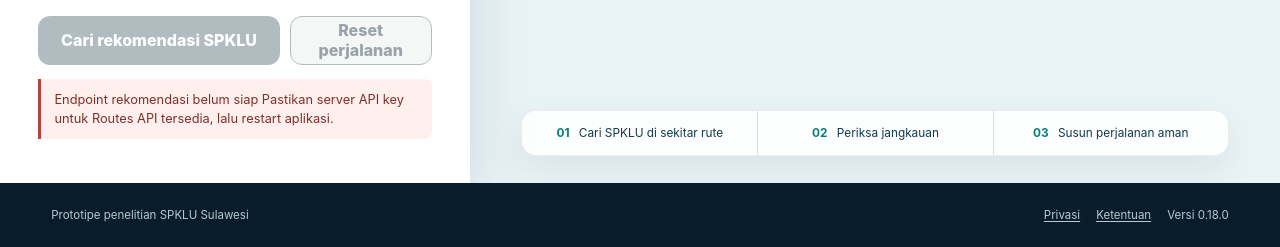
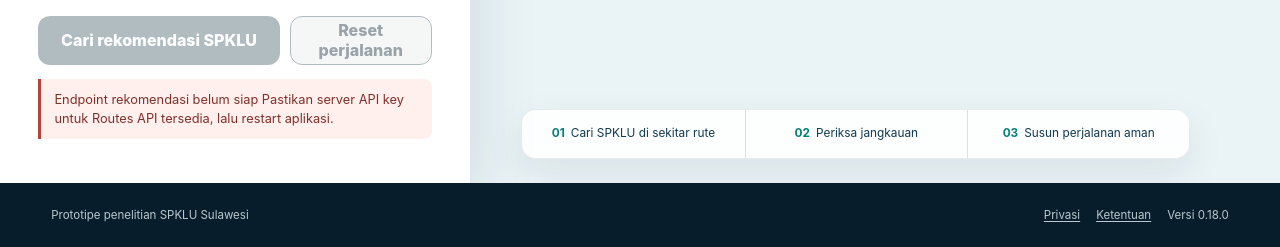
Before and after one commit to JevonIK/spklu-sulawesi, a Flask app: page / in a window 1280 px wide. Shown: the part 1509-1756 px from the top of the page. Run offline with Flask 3, Linux system fonts and the light colour scheme.

Commit message:
fix: rapikan jarak panel metode dan kontrol peta

```diff
--- a/app/static/css/app.css
+++ b/app/static/css/app.css
@@ -854,12 +854,13 @@ fieldset {
 
 .method-strip {
     position: absolute;
-    right: clamp(20px, 4vw, 52px);
-    bottom: 27px;
+    right: clamp(78px, 7vw, 100px);
+    bottom: 24px;
     left: clamp(20px, 4vw, 52px);
     z-index: 2;
     display: grid;
     grid-template-columns: repeat(3, 1fr);
+    align-items: stretch;
     overflow: hidden;
     border: 1px solid rgba(7, 29, 43, 0.08);
     border-radius: 15px;
@@ -869,9 +870,15 @@ fieldset {
 }
 
 .method-strip span {
+    display: flex;
+    align-items: center;
+    justify-content: center;
+    gap: 6px;
+    min-height: 48px;
     padding: 15px 18px;
     color: var(--navy-800);
     font-size: 0.74rem;
+    line-height: 1.3;
     text-align: center;
 }
 
@@ -880,7 +887,7 @@ fieldset {
 }
 
 .method-strip strong {
-    margin-right: 6px;
+    flex: 0 0 auto;
     color: var(--teal-600);
 }
 
@@ -1106,7 +1113,7 @@ fieldset {
 
     .method-strip {
         right: 14px;
-        bottom: 25px;
+        bottom: 78px;
         left: 14px;
     }
 
--- a/release_manifest.json
+++ b/release_manifest.json
@@ -3,7 +3,7 @@
   "application_version": "0.18.0",
   "source": {
     "scope": "application-runtime-v2",
-    "sha256": "9a91f22e3f59c80c24f88eff015444633430baac08f9db92bbb4fcb185156dbb"
+    "sha256": "044a25c9163d47e946465fb5820d0a82c9eed5879d8d9b7d3e7d61703c6d3c71"
   },
   "supported_python_versions": [
     "3.11",
@@ -94,7 +94,7 @@
   ],
   "research_manifest": {
     "path": "research_manifest.json",
-    "sha256": "71440766c499a4395ccda481874cbd95c5dab2810f53349841f142c800b4efe2"
+    "sha256": "9d600a136d9fcaa07c5b5d91b5e9e266404f4adaa7ca1b4eed3a73138da678d9"
   },
   "quota_limits": {
     "GOOGLE_COMPUTE_ROUTES_DAILY_LIMIT": 100,
--- a/research_manifest.json
+++ b/research_manifest.json
@@ -3,7 +3,7 @@
   "analysis_release": {
     "application_version": "0.18.0",
     "source_scope": "application-runtime-v2",
-    "source_sha256": "9a91f22e3f59c80c24f88eff015444633430baac08f9db92bbb4fcb185156dbb"
+    "source_sha256": "044a25c9163d47e946465fb5820d0a82c9eed5879d8d9b7d3e7d61703c6d3c71"
   },
   "dataset": {
     "path": "dataset_spklu_sulawesi.csv",
```
Also changed, not shown: tests/test_frontend_contracts.py (+8 -0 lines).
